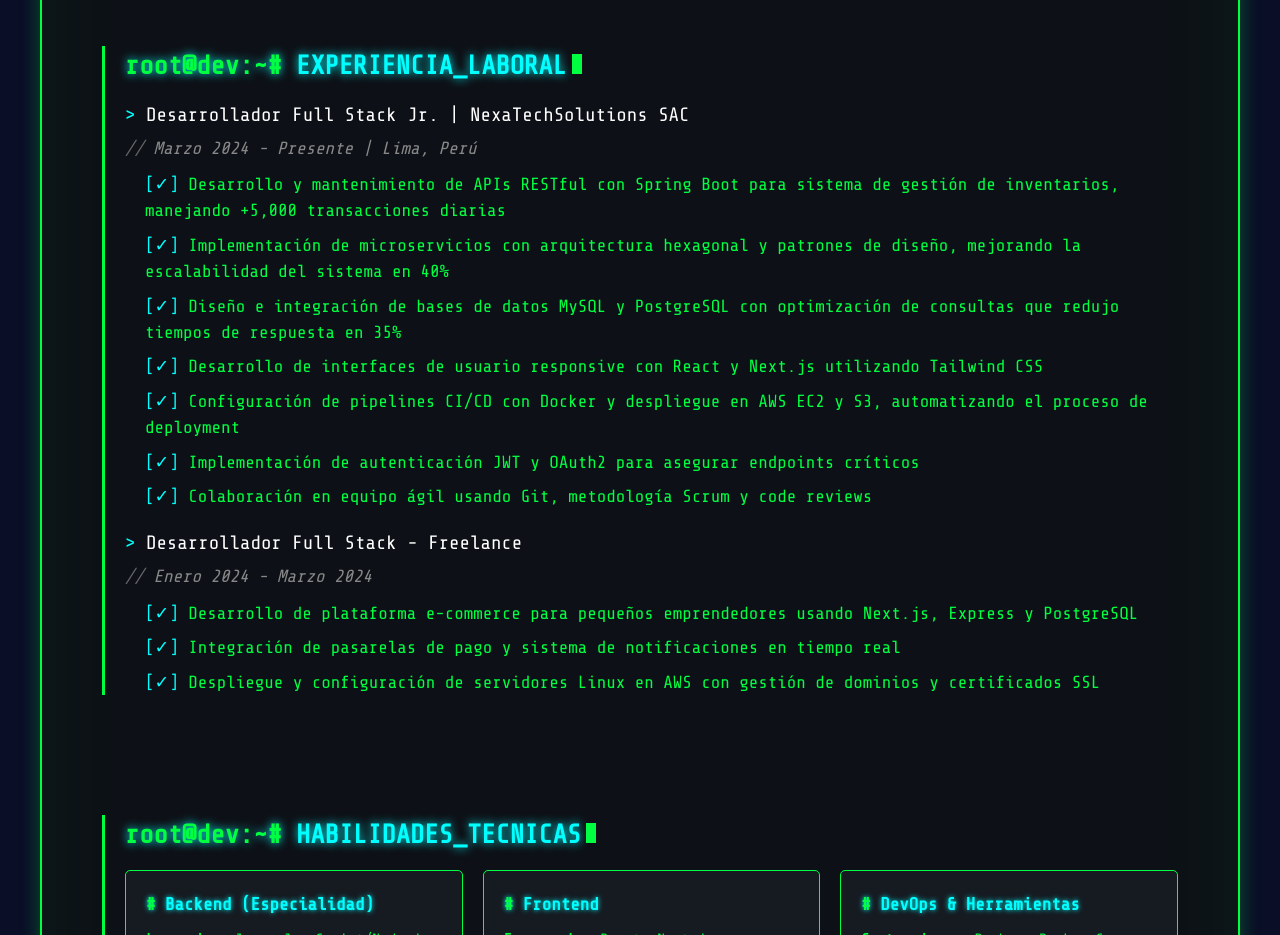
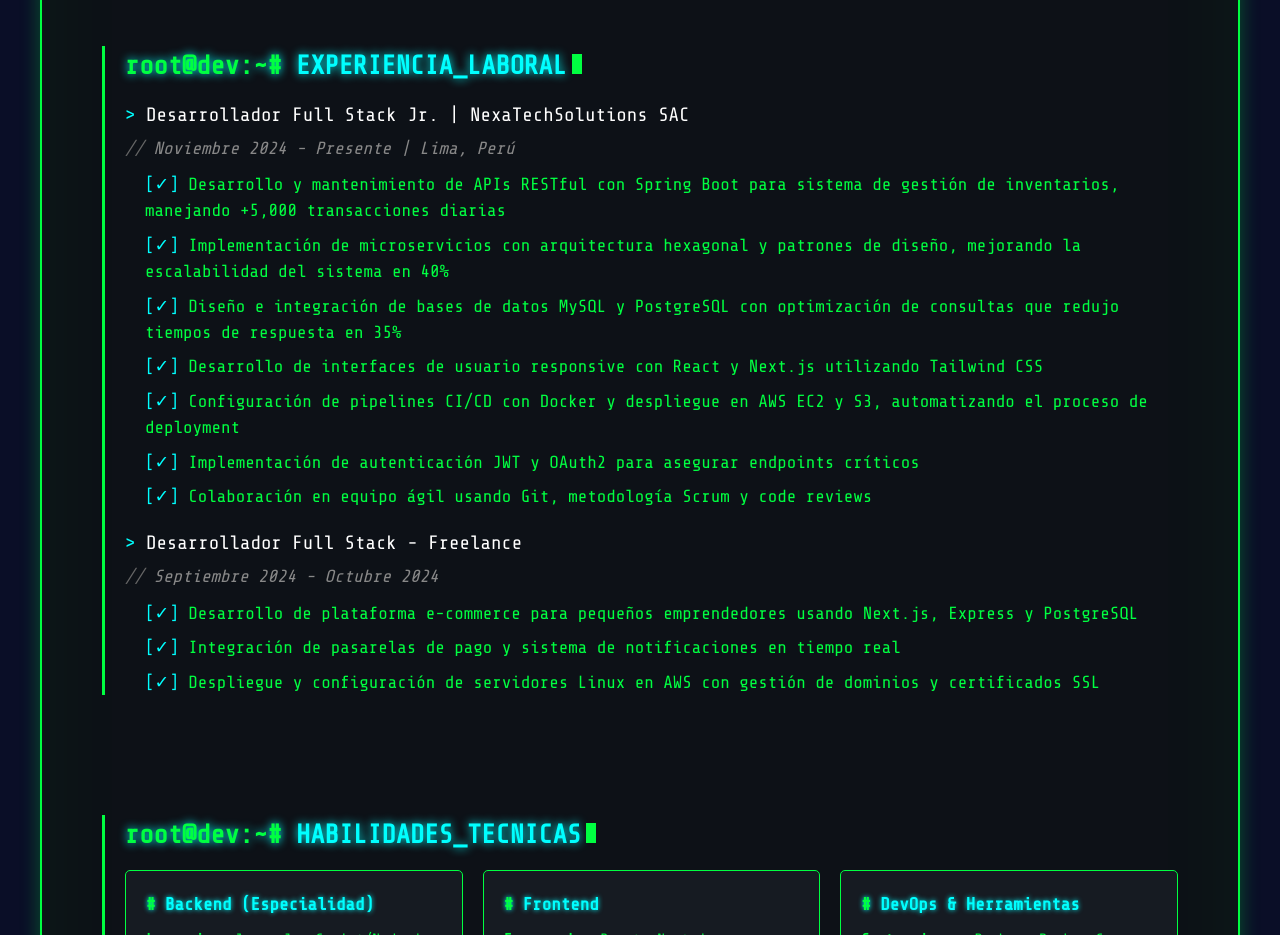
Before and after one commit to angelRodrigo1606/Cv, a plain HTML site: page index.html in a window 1280 px wide. Shown: the part 980-1915 px from the top of the page. Drawn offline with nearby package versions, Linux system fonts and the light colour scheme.

Commit message:
modicacion de fechas

```diff
--- a/index.html
+++ b/index.html
@@ -65,7 +65,7 @@
                 <h3 class="section-title">EXPERIENCIA_LABORAL</h3>
 
                 <div class="job-title">Desarrollador Full Stack Jr. | NexaTechSolutions SAC</div>
-                <div class="job-meta">Marzo 2024 - Presente | Lima, Perú</div>
+                <div class="job-meta">Noviembre 2024 - Presente | Lima, Perú</div>
                 <ul class="job-description">
                     <li>Desarrollo y mantenimiento de APIs RESTful con Spring Boot para sistema de gestión de inventarios, manejando +5,000 transacciones diarias</li>
                     <li>Implementación de microservicios con arquitectura hexagonal y patrones de diseño, mejorando la escalabilidad del sistema en 40%</li>
@@ -77,7 +77,7 @@
                 </ul>
 
                 <div class="job-title" style="margin-top: 20px;">Desarrollador Full Stack - Freelance</div>
-                <div class="job-meta">Enero 2024 - Marzo 2024</div>
+                <div class="job-meta">Septiembre 2024 - Octubre 2024</div>
                 <ul class="job-description">
                     <li>Desarrollo de plataforma e-commerce para pequeños emprendedores usando Next.js, Express y PostgreSQL</li>
                     <li>Integración de pasarelas de pago y sistema de notificaciones en tiempo real</li>
```
